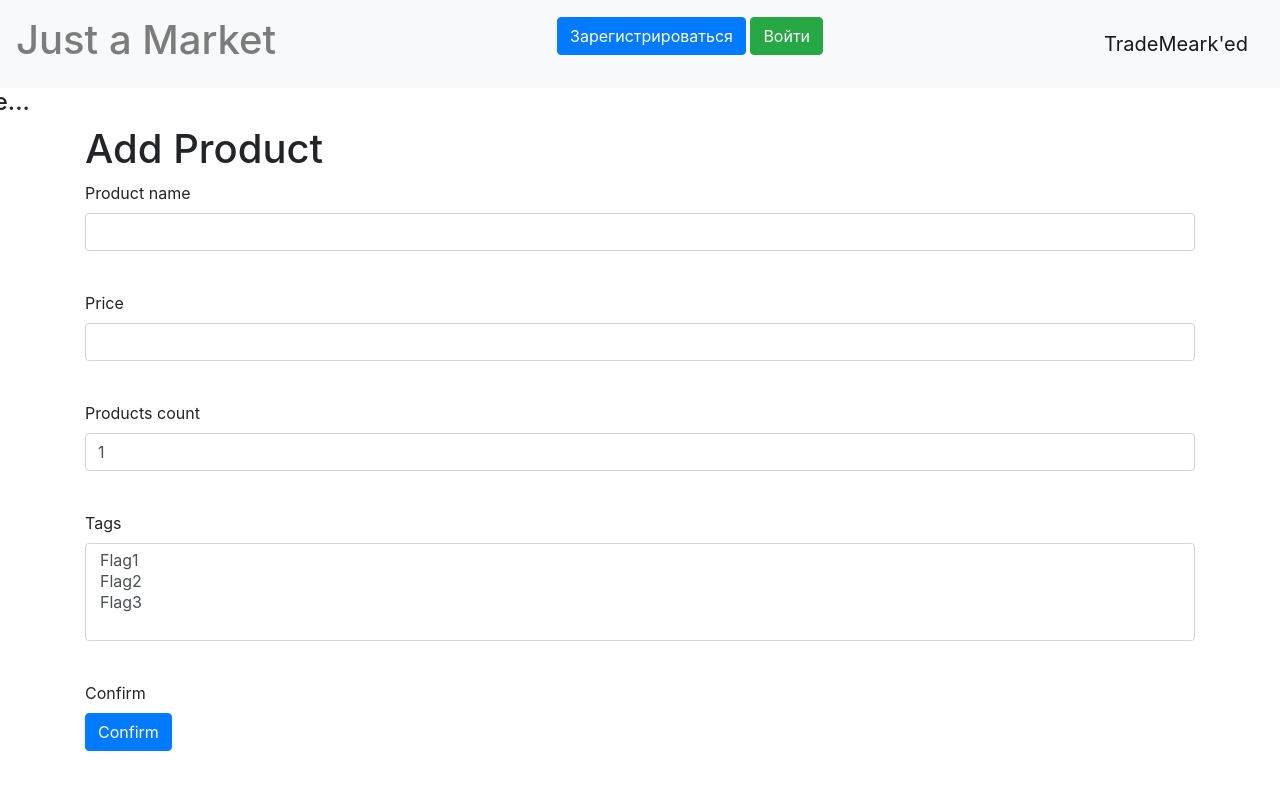
After one commit to IDRERD/YL_WEBProject, a Flask app: page /products in a window 1280 px wide. The commit adds this page. Run offline with Flask 3, Linux system fonts and the light colour scheme; some libraries are stand-ins or nearby versions.

Commit message:
Some progress

```diff
--- a/data/__all_models.py
+++ b/data/__all_models.py
@@ -1,2 +1,3 @@
 from data.products import Product
 from data.users import User
+from data.tag import Tag
--- /dev/null
+++ b/data/forms/products.py
@@ -0,0 +1,11 @@
+from flask_wtf import FlaskForm
+from wtforms import *
+from wtforms.validators import DataRequired
+
+
+class ProductForm(FlaskForm):
+    name = StringField("Product name", validators=[DataRequired()])
+    price = IntegerField("Price", validators=[DataRequired()])
+    count = IntegerField("Products count", validators=[DataRequired()], default=1)
+    tags = SelectMultipleField("Tags", validators=[DataRequired()], choices=[("Flag1", "Flag1"), ("Flag2", "Flag2"), ("Flag3", "Flag3")])
+    submit = SubmitField("Confirm")
--- a/data/products.py
+++ b/data/products.py
@@ -2,6 +2,7 @@ import sqlalchemy as sa
 import sqlalchemy.orm as orm
 from data.db_session import SqlAlchemyBase
 from sqlalchemy_serializer import SerializerMixin
+import datetime
 
 
 class Product(SqlAlchemyBase, SerializerMixin):
@@ -11,7 +12,8 @@ class Product(SqlAlchemyBase, SerializerMixin):
     name = sa.Column(sa.String, nullable=False)
     seller_id = sa.Column(sa.Integer, sa.ForeignKey("users.id"))
     seller = orm.relationship("User")
-    tags = sa.Column(sa.String, nullable=True)
+    tags = orm.relationship("Tag", secondary="association", backref="products")
     price = sa.Column(sa.Integer, default=0)
     count = sa.Column(sa.Integer, default=0)
     in_stock = sa.Column(sa.Boolean, default=False)
+    sell_date = sa.Column(sa.DateTime, default=datetime.datetime.now())
--- a/main.py
+++ b/main.py
@@ -1,11 +1,12 @@
 import flask
 from flask_login import *
-
 from data import db_session
 from data.forms.register import RegisterForm
 from data.products import Product
 from data.users import User
 from data.forms.login import LoginForm
+from data.forms.products import ProductForm
+from data.tag import Tag
 
 app = flask.Flask(__name__)
 app.config["SECRET_KEY"] = "YliDrERdweBPrOjecTseCrEtKEyhOwThEheCkwIllyOuSeaRcHfORTHaT"
@@ -24,7 +25,7 @@ def main():
 def index():
     dbs = db_session.create_session()
     products = dbs.query(Product).all()
-    return flask.render_template("index.html", title="TradeMark'ed", products=products)
+    return flask.render_template("index.html", title="TradeMark'ed", products=products  )
 
 
 @app.route("/register", methods=["POST", "GET"])
@@ -72,5 +73,26 @@ def load_user(user_id):
     dbs = db_session.create_session()
     return dbs.query(User).get(user_id)
 
+
+@app.route("/products", methods=["POST", "GET"])
+def add_product():
+    form = ProductForm()
+    if form.validate_on_submit():
+        dbs = db_session.create_session()
+        seller = dbs.query(User).get(current_user.id)
+        product = Product(name=form.name.data, seller_id=current_user.id, seller=seller, price=form.price.data, count=form.count.data, in_stock=True)
+        for tg in form.tags.data:
+            tag = dbs.query(Tag).filter(Tag.name == tg).first()
+            if not tag:
+                tag = Tag(name=tg)
+                dbs.add(tag)
+                dbs.commit()
+            product.tags.append(tag)
+        dbs.add(product)
+        dbs.commit()
+        return flask.redirect("/my_products")
+    else:
+        return flask.render_template("product.html", title="Add Product", paragraph_title="Add Product", form=form)
+
 if __name__ == "__main__":
     main()
--- /dev/null
+++ b/templates/product.html
@@ -0,0 +1,47 @@
+{%extends "base.html"%}
+{%block content%}
+<h1>{{paragraph_title}}</h1>
+<form action="" method="post">
+	{{form.hidden_tag()}}
+	<p>
+		{{form.name.label}}	<br>
+		{{form.name(class="form-control")}}<br>
+		{%for error in form.name.errors%}
+			<p class="alert alert-danger" role="alert">
+				{{error}}
+			</p>
+		{%endfor%}
+	</p>
+	<p>
+		{{form.price.label}}<br>
+		{{form.price(class="form-control")}}<br>
+		{%for error in form.price.errors%}
+			<p class="alert alert-danger" role="alert">
+				{{error}}
+			</p>
+		{%endfor%}
+	</p>
+	<p>
+		{{form.count.label}}<br>
+		{{form.count(class="form-control")}}<br>
+		{%for error in form.count.errors%}
+			<p class="alert alert-danger" role="alert">
+				{{error}}
+			</p>
+		{%endfor%}
+	</p>
+	<p>
+		{{form.tags.label}}<br>
+		{{form.tags(class="form-control")}}<br>
+		{%for error in form.tags.errors%}
+			<p class="alert alert-danger" role="alert">
+				{{error}}
+			</p>
+		{%endfor%}
+	</p>
+	<p>
+		{{form.submit.label}}<br>
+		{{form.submit(class="btn btn-primary", type="submit")}}
+	</p>
+</form>
+{%endblock%}
```
Also changed, not shown: data/tag.py (added, +10 -0 lines), templates/index.html (+4 -4 lines), db/market.db.
